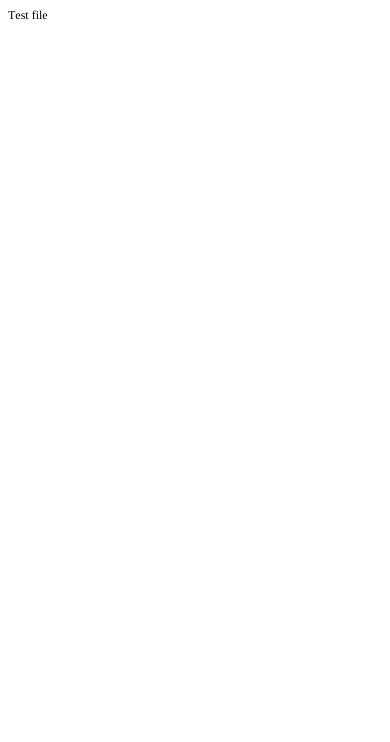
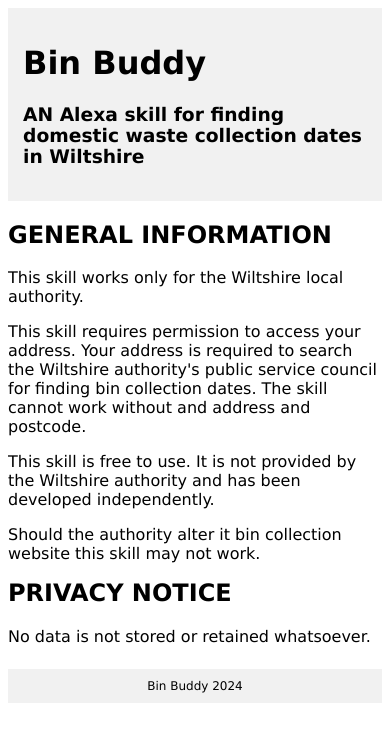
Before and after one commit to SixpennyShaun/SixpennyShaun.github.io, a plain HTML site: page index.html in a window 390 px wide. Drawn offline with Linux system fonts and the light colour scheme.

Commit message:
Update index.html
Added privacy text

```diff
--- a/index.html
+++ b/index.html
@@ -1,17 +1,75 @@
-<!DOCTYPE html PUBLIC "-//W3C//DTD HTML 4.01//EN" "http://www.w3.org/TR/html4/strict.dtd">
+<!DOCTYPE html>
 <html>
 <head>
-  <meta http-equiv="Content-Type" content="text/html; charset=utf-8">
-  <meta http-equiv="Content-Style-Type" content="text/css">
-  <title></title>
-  <meta name="Generator" content="Cocoa HTML Writer">
-  <meta name="CocoaVersion" content="2487.7">
-  <style type="text/css">
-    p.p1 {margin: 0.0px 0.0px 0.0px 0.0px; font: 12.0px Times; -webkit-text-stroke: #000000}
-    span.s1 {font-kerning: none}
-  </style>
+<meta name="viewport" content="width=device-width, initial-scale=1.0">
+<style>
+* {
+  box-sizing: border-box;
+}
+.menu {
+  float: left;
+  width: 20%;
+}
+.menuitem {
+  padding: 8px;
+  margin-top: 7px;
+  border-bottom: 1px solid #f1f1f1;
+}
+.main {
+  float: left;
+  width: 60%;
+  padding: 0 20px;
+  overflow: hidden;
+}
+.right {
+  background-color: lightblue;
+  float: left;
+  width: 20%;
+  padding: 10px 15px;
+  margin-top: 7px;
+}
+
+@media only screen and (max-width:800px) {
+  /* For tablets: */
+  .main {
+    width: 80%;
+    padding: 0;
+  }
+  .right {
+    width: 100%;
+  }
+}
+@media only screen and (max-width:500px) {
+  /* For mobile phones: */
+  .menu, .main, .right {
+    width: 100%;
+  }
+}
+</style>
 </head>
-<body>
-<p class="p1"><span class="s1">Test file</span></p>
+<body style="font-family:Verdana;">
+
+<div style="background-color:#f1f1f1;padding:15px;">
+  <h1>Bin Buddy</h1>
+  <h3>AN Alexa skill for finding domestic waste collection dates in Wiltshire</h3>
+</div>
+
+<div style="overflow:auto">
+
+  <div class="main">
+    <h2>GENERAL INFORMATION</h2>
+    <p>This skill  works only for the Wiltshire local authority.
+    <p>This skill requires permission to access your address. Your address is required to search the Wiltshire authority's public service council for finding bin collection dates. The skill cannot work without and address and postcode.
+    <p>This skill is free to use. It is not provided by the Wiltshire authority and has been developed independently.
+    <p>Should the authority alter it bin collection website this skill may not work.
+  </div>
+  <h2>PRIVACY NOTICE</h2>
+    <p>No data is not stored or retained whatsoever.</p>
+  </div>
+</div>
+
+
+<div style="background-color:#f1f1f1;text-align:center;padding:10px;margin-top:7px;font-size:12px;"> Bin Buddy 2024</div>
+
 </body>
 </html>
```
